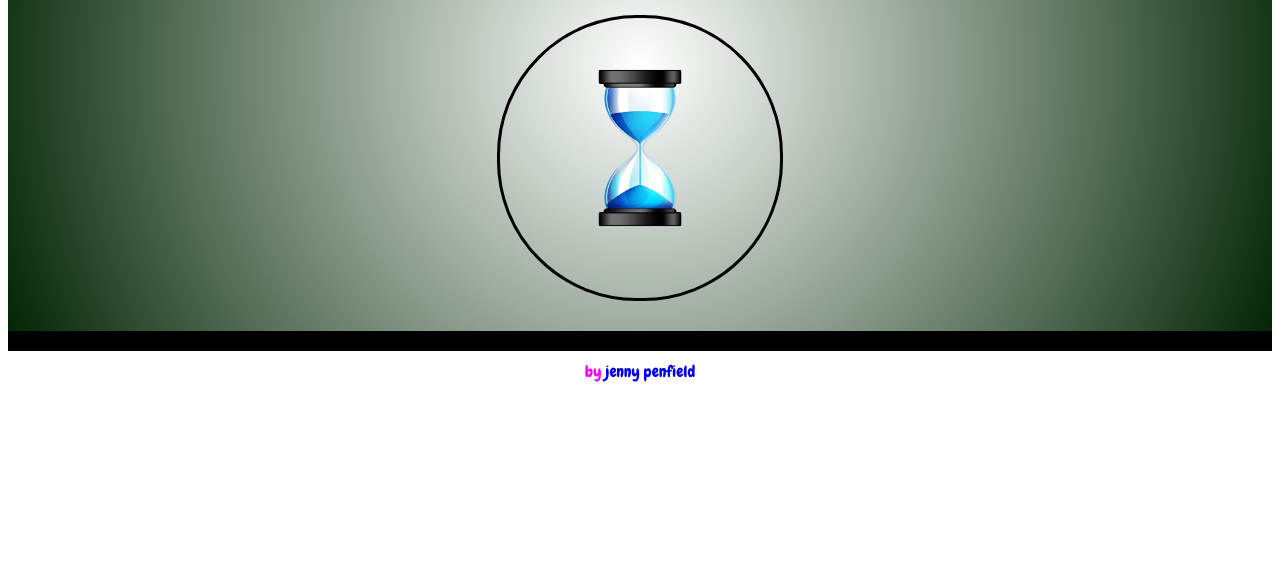
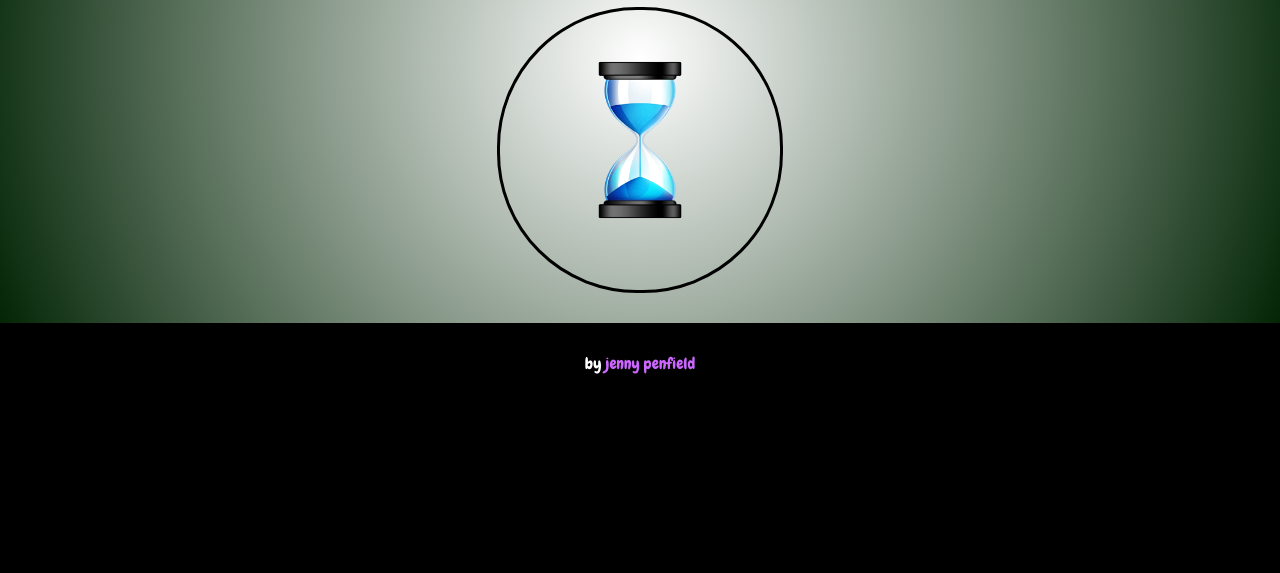
Before and after one commit to oakmac/color-clock, a plain HTML site: page index.html in a window 1280 px wide. Shown: the part 227-800 px from the top of the page. Drawn offline with Linux system fonts and the light colour scheme.

Commit message:
modified background, set body margin to zero, and updated github link color

```diff
--- a/css/styles.css
+++ b/css/styles.css
@@ -1,6 +1,8 @@
 @import url('https://fonts.googleapis.com/css?family=Chewy');
 
 body {
+  background-color: #000;
+  margin: 0;
   text-align: center;
 }
 
@@ -28,7 +30,6 @@ body {
 }
 
 #circleBorder {
-  /*background-color: #ccc;*/
   border: 3px solid black;
   border-radius: 140px;
   height: 280px;
@@ -49,12 +50,13 @@ body {
 }
 
 footer {
-  color: magenta;
+  color: #fff;
   font-family: 'Chewy', Arial;
   font-size: 16px;
   padding: 10px;
 }
 
 a#githublink {
+  color: #cc66ff;
   text-decoration: none;
 }
```
